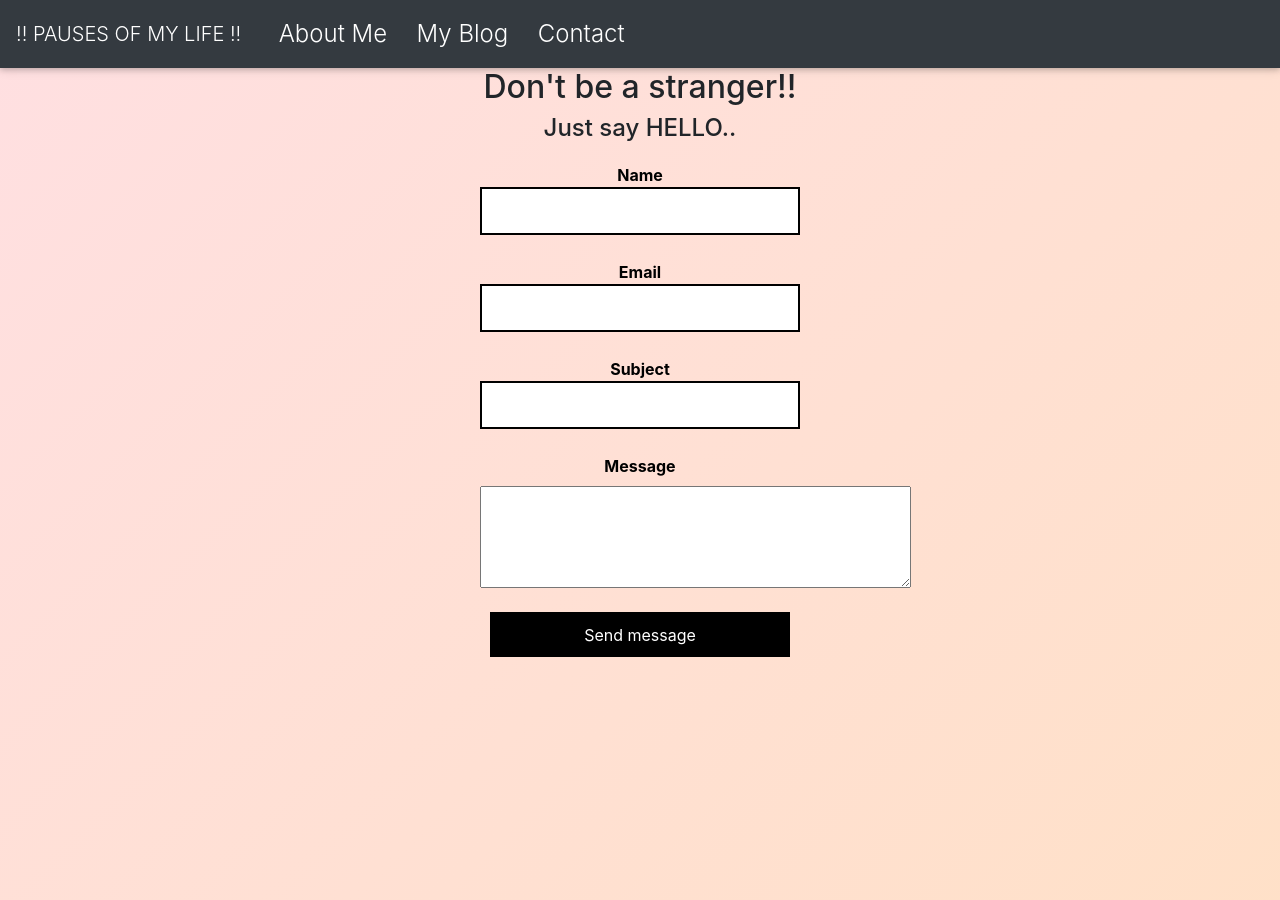
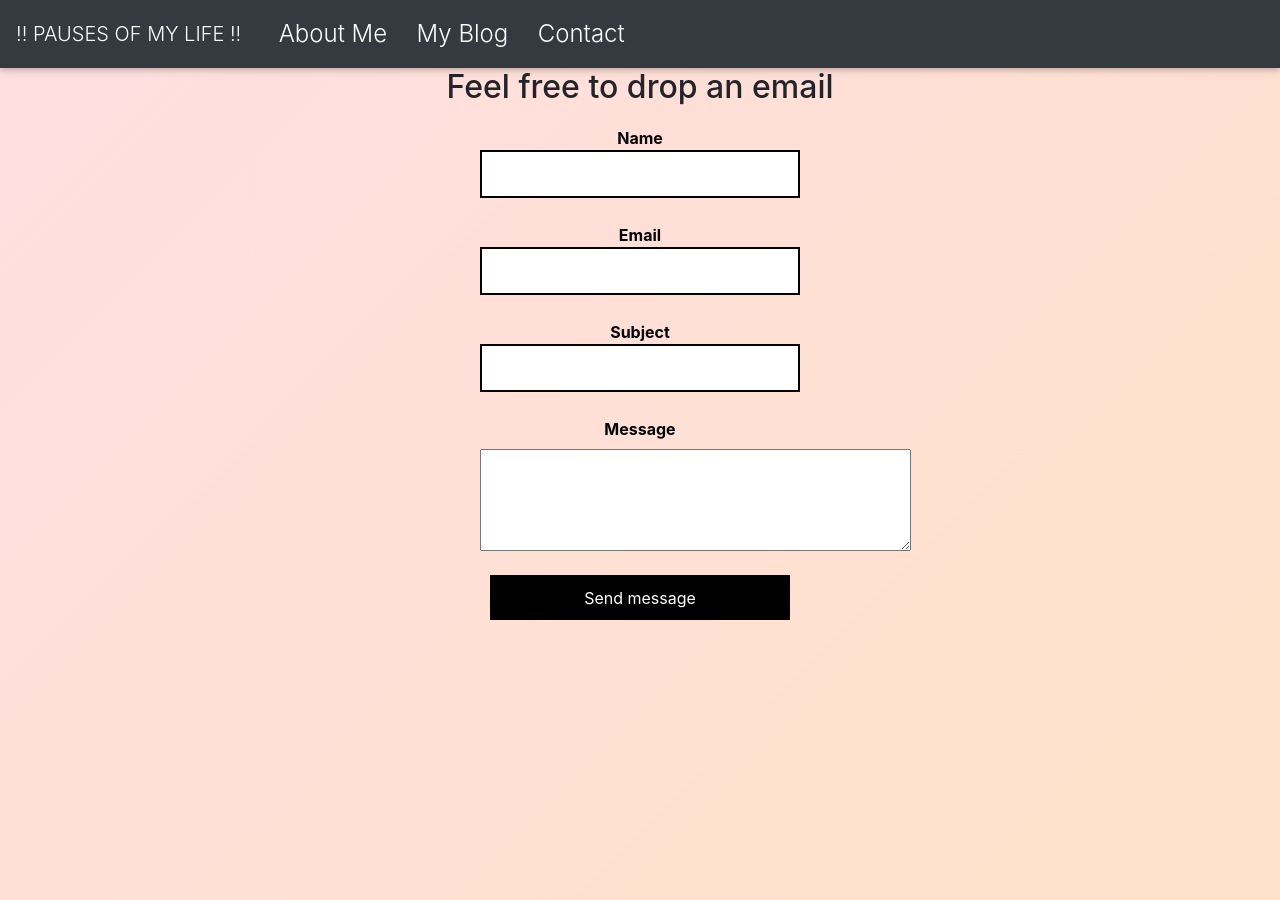
Before and after one commit to suseenataraj/suseenataraj.github.io, a Jekyll site: the page built from contact.html, in a window 1280 px wide. Built offline with Jekyll 4.4.1, drawn with Linux system fonts in a browser that asks for light colours; nearby versions of some CDN libraries.

Commit message:
posts added

```diff
--- a/contact.html
+++ b/contact.html
@@ -81,8 +81,7 @@ integrity="sha384-ggOyR0iXCbMQv3Xipma34MD+dH/1fQ784/j6cY/iJTQUOhcWr7x9JvoRxT2MZw
 <link rel="stylesheet" href="https://maxcdn.bootstrapcdn.com/bootstrap/4.0.0/css/bootstrap.min.css" integrity="sha384-Gn5384xqQ1aoWXA+058RXPxPg6fy4IWvTNh0E263XmFcJlSAwiGgFAW/dAiS6JXm" crossorigin="anonymous">
 </head>
 <body>
-    <h2>Don't be a stranger!!</h2>
-    <h4>Just say HELLO..</h4>
+    <h2>Feel free to drop an email</h2>
     <form action="https://formspree.io/f/mvoddpro" method="POST">
         <b>Name</b><input type="text" name="sendername"  required>
         <b>Email</b><input type="email" name="email" autocomplete="off" required>
```
